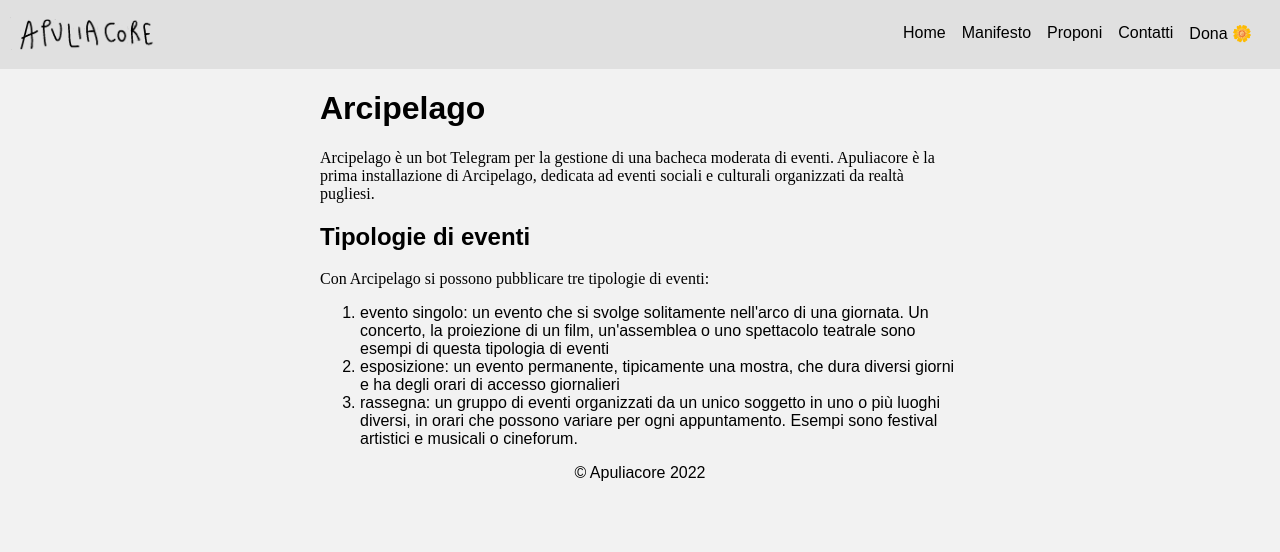
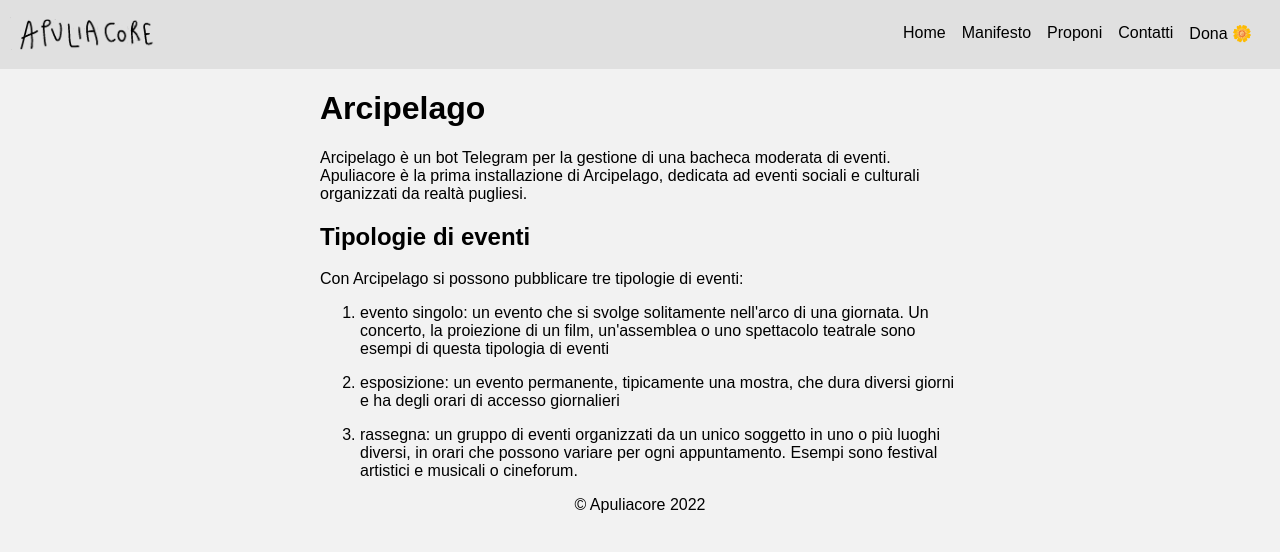
Before and after one commit to apuliacore/apuliacore.github.com, a Jekyll site: the page built from arcipelago.html, in a window 1280 px wide. Shown: the top 552 px of the page. Built offline with Jekyll 4.4.1, drawn with Linux system fonts in a browser that asks for light colours.

```diff
--- a/arcipelago.html
+++ b/arcipelago.html
@@ -5,16 +5,16 @@ layout: default
 
 <div class="content">
 	<h1>Arcipelago</h1>
-	Arcipelago è un bot Telegram per la gestione di una bacheca moderata di eventi. Apuliacore è la prima installazione di Arcipelago, dedicata ad eventi sociali e culturali organizzati da realtà pugliesi.
+	<p> Arcipelago è un bot Telegram per la gestione di una bacheca moderata di eventi. Apuliacore è la prima installazione di Arcipelago, dedicata ad eventi sociali e culturali organizzati da realtà pugliesi.</p>
 
 	<h2>Tipologie di eventi</h2>
-	Con Arcipelago si possono pubblicare tre tipologie di eventi:
+	<p>Con Arcipelago si possono pubblicare tre tipologie di eventi:</p>
 	<ol>
-		<li>evento singolo: un evento che si svolge solitamente nell'arco di una giornata. Un concerto, la proiezione di un film, un'assemblea o uno spettacolo teatrale sono esempi di questa tipologia di eventi</li>
+		<li><p>evento singolo: un evento che si svolge solitamente nell'arco di una giornata. Un concerto, la proiezione di un film, un'assemblea o uno spettacolo teatrale sono esempi di questa tipologia di eventi</p></li>
 
-		<li>esposizione: un evento permanente, tipicamente una mostra, che dura diversi giorni e ha degli orari di accesso giornalieri</li>
+		<li><p>esposizione: un evento permanente, tipicamente una mostra, che dura diversi giorni e ha degli orari di accesso giornalieri</p></li>
 
-		<li>rassegna: un gruppo di eventi organizzati da un unico soggetto in uno o più luoghi diversi, in orari che possono variare per ogni appuntamento. Esempi sono festival artistici e musicali o cineforum.</li>
+		<li><p>rassegna: un gruppo di eventi organizzati da un unico soggetto in uno o più luoghi diversi, in orari che possono variare per ogni appuntamento. Esempi sono festival artistici e musicali o cineforum.</p></li>
 	</ol>
 
 </div>
```
